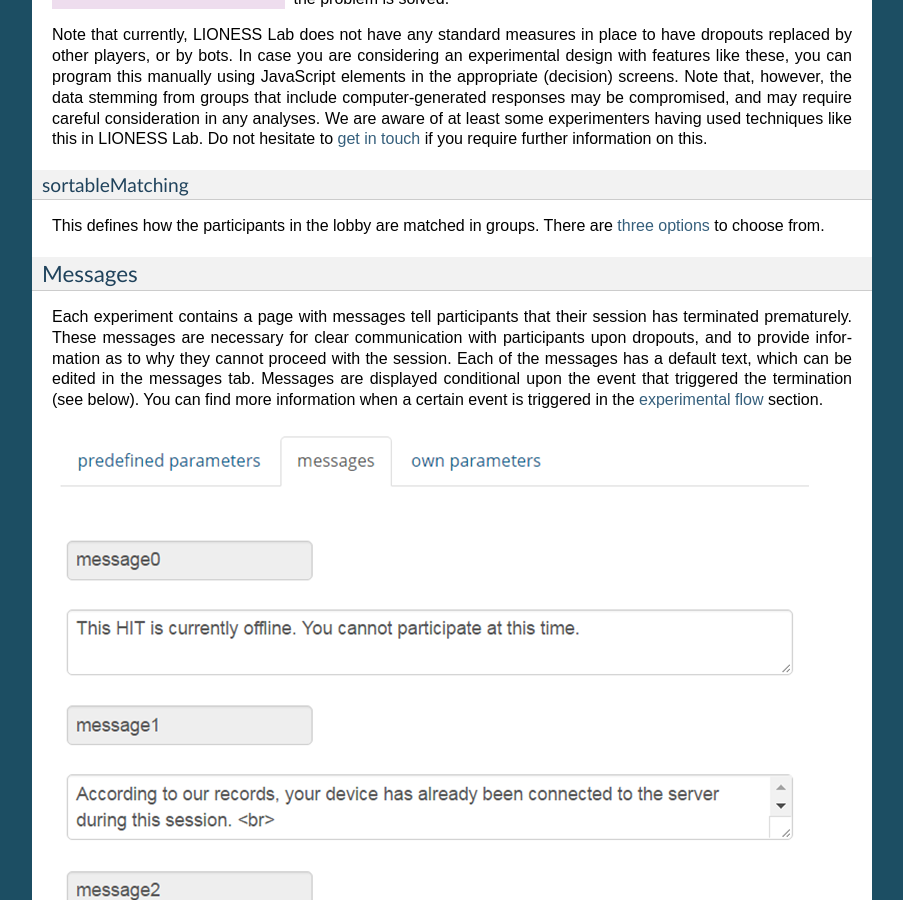
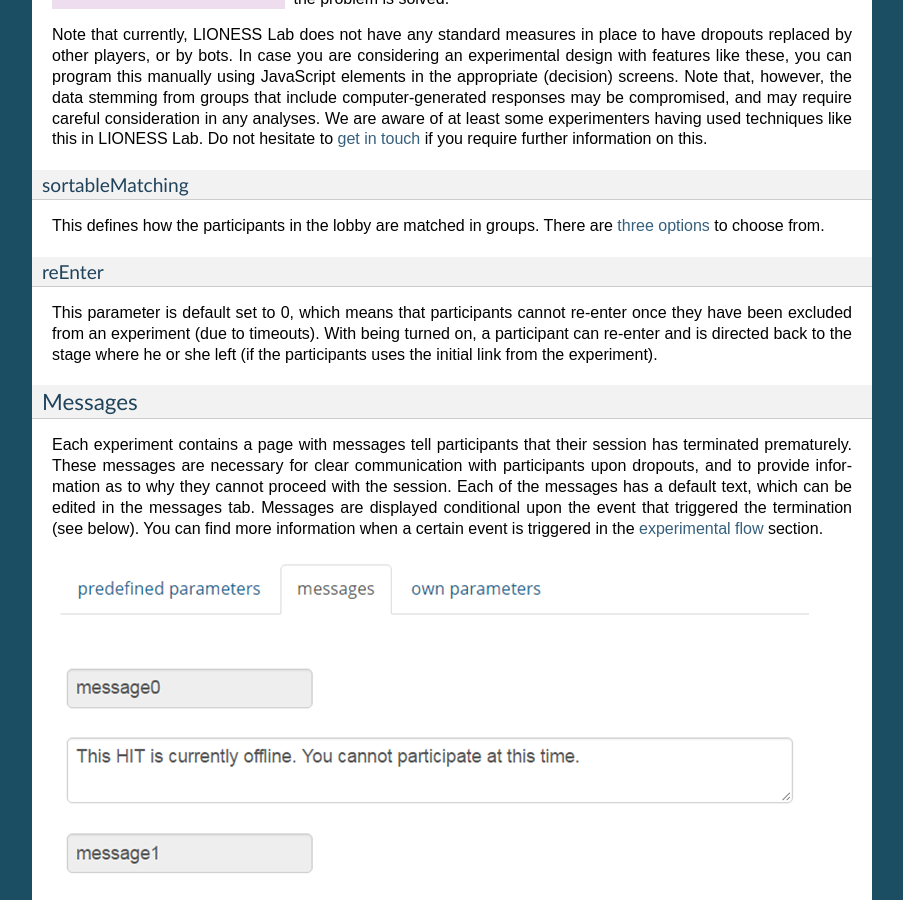
Before and after one commit to marcusgia2505/LIONESS_doc, a Sphinx documentation site: the page built from docs/040_reference_manual.rst, in a window 1280 px wide and 900 px high, scrolled down 22200 px. Shown: the whole window, without its empty margins (198-1101 px from the left). Built offline with Sphinx 7.4.7, drawn with Linux system fonts in a browser that asks for light colours.

Commit message:
Update 040_reference_manual.rst
reEnter option added

```diff
--- a/docs/040_reference_manual.rst
+++ b/docs/040_reference_manual.rst
@@ -835,7 +835,7 @@
 .. _parameters__participationfee:
 
 participationFee
-~~~~~~~~~~~~~~~~~~~~~~~~~~~~
+~~~~~~~~~~~~~~~~
 
 This parameter sets the guaranteed participation fee, which participants will receive independently of their performance in the experiment.
 
@@ -867,6 +867,15 @@
 ~~~~~~~~~~~~~~~~~~
 
 This defines how the participants in the lobby are matched in groups. There are :ref:`three options <matching_procedures>` to choose from.
+
+
+.. _parameters__participationfee:
+
+reEnter
+~~~~~~~
+
+This parameter is default set to 0, which means that participants cannot re-enter once they have been excluded from an experiment (due to timeouts). With being turned on, a participant can re-enter and is directed back to the stage where he or she left (if the participants uses the initial link from the experiment).
+
 
 
 .. _parameters__messages:
```
